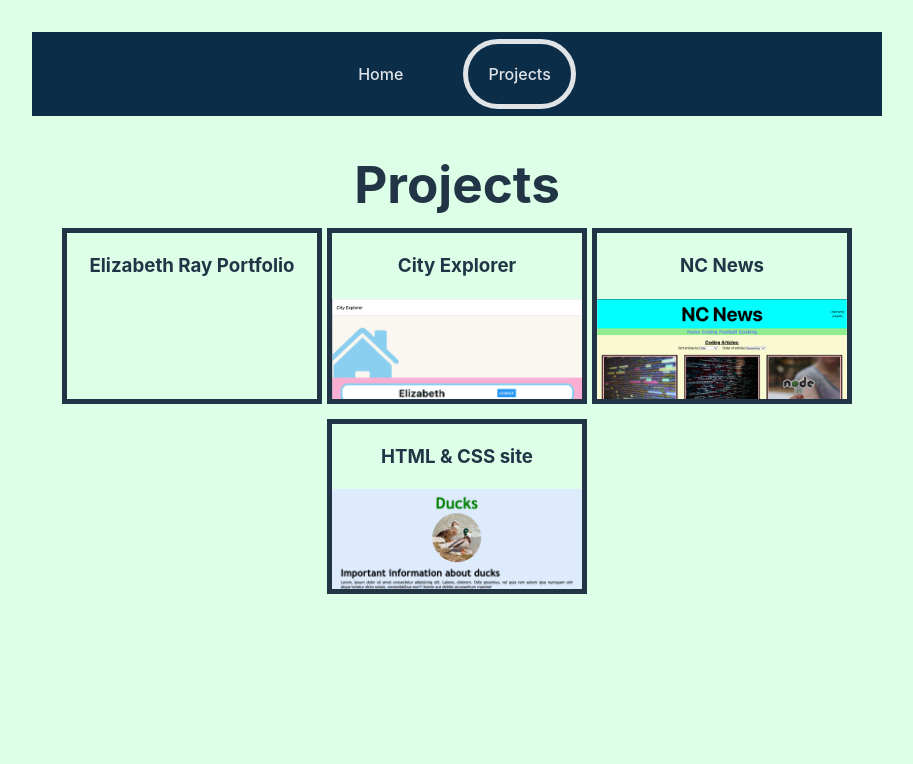
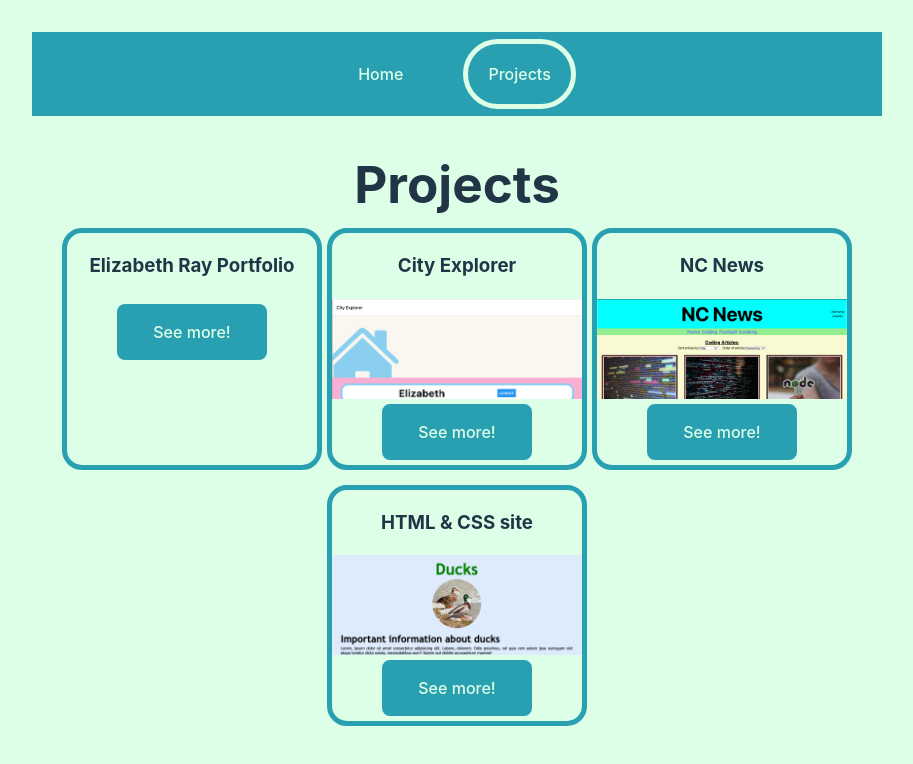
Before and after one commit to EliR94/portfolio, a React (Vite) app: page /projects in a window 1280 px wide. Shown: the top 764 px of the page, without its empty margins (183-1096 px from the left). Built offline with nearby package versions, Linux system fonts and the light colour scheme.

Commit message:
improves light mode styling throughout, adds buttons to see more about project and adds routing for project pages

```diff
--- a/src/App.css
+++ b/src/App.css
@@ -33,28 +33,21 @@ h1 {
   list-style-type: none;
   margin: 0;
   padding: 30px 0;
-  background-color: #0C2D48;
   display: flex;
   flex-direction: row;
   justify-content: space-evenly;
 }
 .navItem, .currentPageNavItem {
-  color: #ffffffde;
   margin: 0 20px;
   padding: 20px;
 }
 .navItem:hover, .currentPageNavItem:hover {
-  color: #ffffffde;
   border-radius: 50px;
-}
-.navItem:hover {
-  background-color: #145DA0;
 }
 .currentPageNavItem {
   border-radius: 50px;
   border-style: solid;
   border-width: 5px;
-  border-color: #ffffffde;
 }
 .pageNotFound {
   padding: 20px 30px;
@@ -67,11 +60,16 @@ h1 {
 }
 .projectCard {
   border: solid 5px;
+  border-radius: 20px;
   margin-bottom: 10px;
   display: flex;
   flex-direction: column;
 }
 .projectImage {
+  width: 250px;
+  /* margin: 0 auto; */
+}
+.projectImageCropped {
   width: 250px;
   height: 100px;
   object-fit: cover;
@@ -79,8 +77,20 @@ h1 {
   margin: 0 auto;
 }
 .seeMoreButton {
+  margin: 0;
+  padding: 0;
+  width: 150px;
   margin: 5px auto;
-  width: 150px;
+}
+.seeMoreLink {
+  display: block;
+  width: 144px;
+  height: 50px;
+}
+.seeMoreText {
+  height: 20px;
+  margin: 0;
+  padding-top: 15px;
 }
 
 @media screen and (min-width: 480px){
--- a/src/App.jsx
+++ b/src/App.jsx
@@ -3,6 +3,7 @@ import { BrowserRouter, Routes, Route } from "react-router-dom";
 import Home from './components/Home'
 import NotFound from './components/NotFound';
 import ProjectsList from './components/ProjectsList'
+import ProjectItem from './components/ProjectItem';
 
 function App() {
   return (
@@ -10,6 +11,7 @@ function App() {
         <Routes>
           <Route path='/' element={<Home />} />
           <Route path='/projects' element={<ProjectsList />} />
+          <Route path='/projects/:project' element={<ProjectItem />} />
           <Route path="*" element={<NotFound />} />
         </Routes>
       </BrowserRouter>
--- a/src/components/ProjectsList.jsx
+++ b/src/components/ProjectsList.jsx
@@ -1,5 +1,6 @@
 import NavBar from "./NavBar"
 import data from '../data.json'
+import { Link } from "react-router-dom";
 
 export default function Projects() {
     return (
@@ -12,8 +13,11 @@ export default function Projects() {
                     <li key={project.title} className="projectCard">
                         <h3>{project.title}</h3>
                         {project.image_name ?
-                        <img className="projectImage" src={`src/assets/${project.image_name}`} alt={`${project.title} preview image`}/>
+                        <img className="projectImageCropped" src={`src/assets/${project.image_name}`} alt={`${project.title} preview image`}/>
                         : null}
+                        <button type="button" className="seeMoreButton">
+                            <Link className="seeMoreLink" to={`/projects/${project.title.replaceAll(' ', '-')}`}><p className="seeMoreText">See more!</p></Link>
+                        </button>
                     </li>
                     )}
                 </ul>
--- a/src/index.css
+++ b/src/index.css
@@ -14,11 +14,7 @@
 
 a {
   font-weight: 500;
-  color: #646cff;
   text-decoration: inherit;
-}
-a:hover {
-  color: #535bf2;
 }
 
 body {
@@ -31,10 +27,12 @@ h1 {
   font-size: 2.2em;
   line-height: 1.1;
 }
-
+.projectCard {
+  border-color: #0C2D48;
+}
 button {
   border-radius: 8px;
-  border: 1px solid transparent;
+  border: 3px solid transparent;
   padding: 0.6em 1.2em;
   font-size: 1em;
   font-weight: 500;
@@ -51,17 +49,52 @@ button:focus,
 button:focus-visible {
   outline: 4px auto -webkit-focus-ring-color;
 }
+.seeMoreText {
+  color: #ffffffde;
+}
+.navBar {
+  background-color: #0C2D48;
+}
+.navItem, .currentPageNavItem, .navItem:hover, .currentPageNavItem:hover {
+  color: #ffffffde;
+}
+.navItem:hover {
+  background-color: #145DA0;
+}
+.currentPageNavItem {
+  border-color: #ffffffde;
+}
 
 @media (prefers-color-scheme: light) {
   :root {
     color: #213547;
     background-color: #DDFFE7;
   }
-  a:hover {
-    color: #747bff;
+  .projectCard {
+    border-color: #29A0B1;
   }
   button {
-    background-color: #f9f9f9;
+    border-color: #29A0B1;
+    background-color: #29A0B1;
+  }
+  button:hover {
+    border-color: #213547;
+    background-color: #29A0B1;
+  }
+  .seeMoreText {
+    color: #DDFFE7;
+  }
+  .navBar {
+    background-color: #29A0B1;
+  }
+  .navItem, .currentPageNavItem, .navItem:hover, .currentPageNavItem:hover {
+    color: #DDFFE7;;
+  }
+  .navItem:hover {
+    background-color: #213547;
+  }
+  .currentPageNavItem {
+    border-color: #DDFFE7;
   }
 }
 
@@ -75,7 +108,6 @@ button:focus-visible {
     line-height: 1.1;
   }
   button {
-    border: 1px solid transparent;
     padding: 0.6em 1.2em;
     font-size: 1em;
     font-weight: 500;
```
